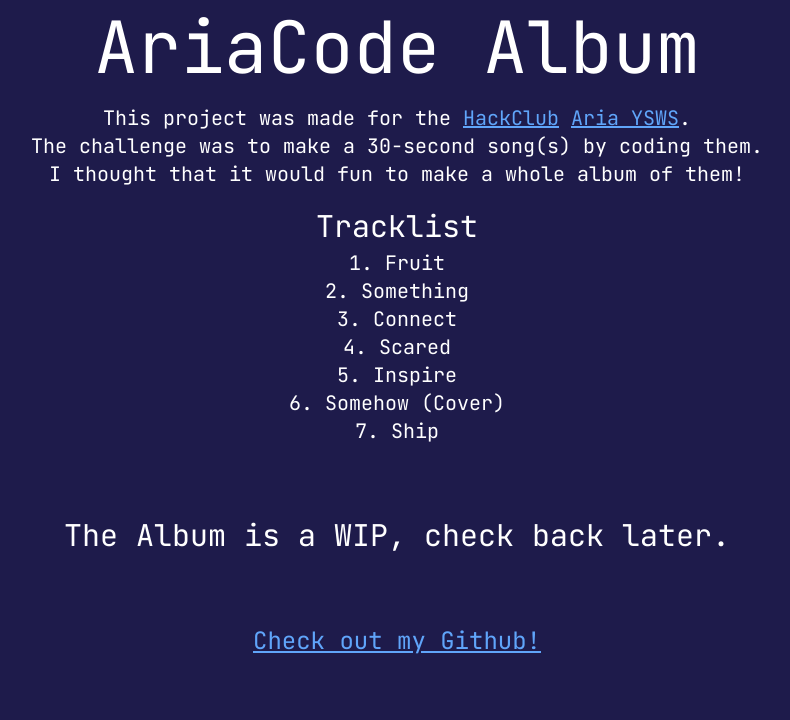
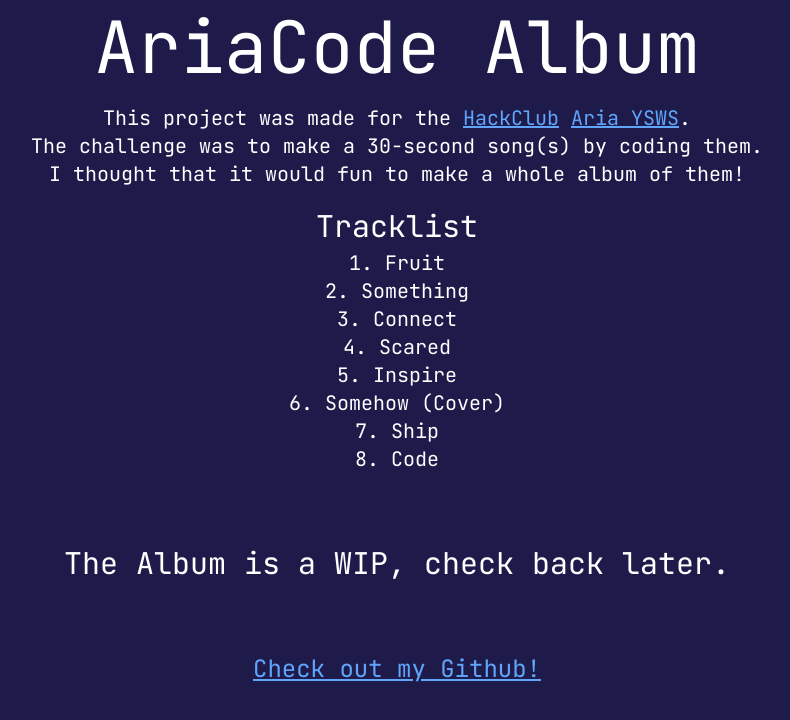
Before and after one commit to kibbthefox/AriaCode-Album, a plain HTML site: page index.html in a window 1280 px wide. Shown: the whole page, without its empty margins (243-1033 px from the left). Drawn offline with nearby package versions, Linux system fonts and the light colour scheme.

Commit message:
Added 'Code'
Updated txt files, audio files, README, and website to add the song 'Code'

```diff
--- a/index.html
+++ b/index.html
@@ -28,6 +28,7 @@
       <p>5. Inspire</p>
       <p>6. Somehow (Cover)</p>
       <p>7. Ship</p>
+      <p>8. Code</p>
       <p class="text-3xl" style="line-height: 6;">The Album is a WIP, check back later.</p>
 
 
```
Also changed, not shown: Projects/08 Code.txt (added), 3 other files.
